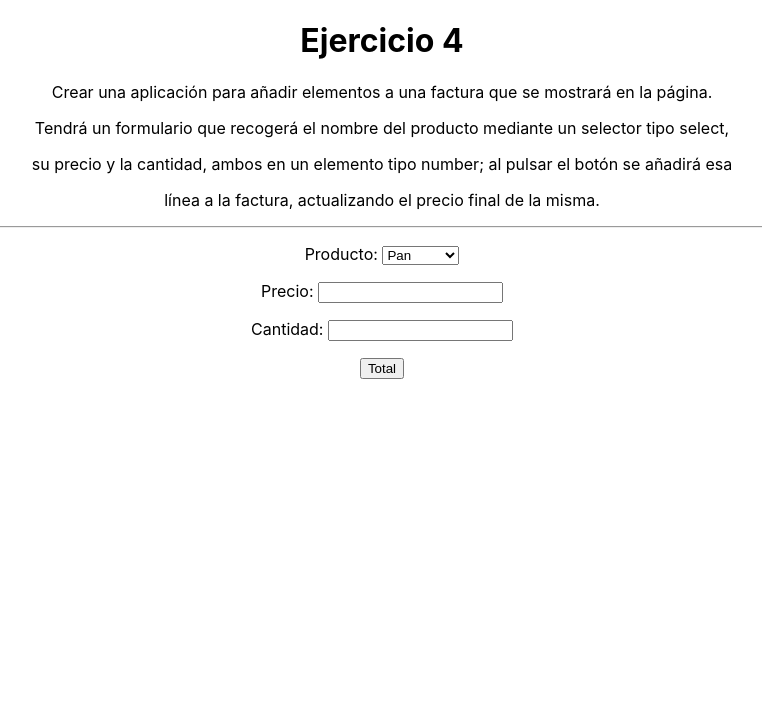
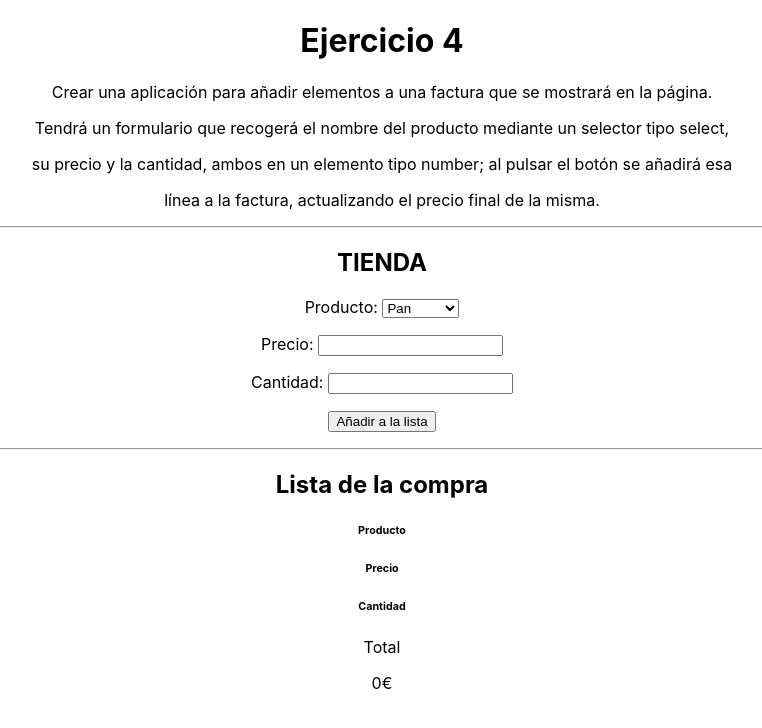
Before and after one commit to Ragontru/React3, a React (Create React App) app in the folder ejercicio4/: page / in a window 1280 px wide. Shown: the top 728 px of the page, without its empty margins (258-1020 px from the left). Built offline with nearby package versions, Linux system fonts and the light colour scheme.

Commit message:
Update EjercicioComponent.js

```diff
--- a/ejercicio4/src/components/EjercicioComponent.js
+++ b/ejercicio4/src/components/EjercicioComponent.js
@@ -4,13 +4,15 @@ class EjercicioComponent extends Component {
 
     constructor(props) {
         super(props);
-        this.totalArt = this.totalArt.bind(this);
+        this.alCarrito = this.alCarrito.bind(this);
     }
 
     render() {
         return (
-            <div>
-                <form onSubmit={this.totalArt}>
+            <div class="container">
+                <div class="items">
+                    <form onSubmit={this.alCarrito}>
+                        <h2 class="text-center">TIENDA</h2>
                         <p>
                             <label>Producto: </label>
                             <select>
@@ -30,21 +32,44 @@ class EjercicioComponent extends Component {
                             <input name="cant" type="number" />
                         </p>
                         <p>
-                        <input type="submit" value="Total"/>
+                            <button class="item-button alCarrito">Añadir a la lista</button>
                         </p>
                     </form>
+                </div>
+                <hr></hr>
+                <div class="row">
+                    <h2 class="text-center">Lista de la compra</h2>
+                    <div class="shopping-cart-header">
+                        <h6 class="text-truncate">Producto</h6>
+                    </div>
+                    <div class="shopping-cart-header">
+                        <h6 class="text-truncate">Precio</h6>
+                    </div>
+                    <div class="shopping-cart-header">
+                        <h6 class="text-truncate">Cantidad</h6>
+                    </div>
+                </div>
 
-                <ul id="listaCompra"></ul>
+                <div class="shopping-cart-items shoppingCartItemsContainer"></div>
+
+                <div class="row">
+                    <div class="shopping-cart-total align-items-center">
+                        <p class="mb-0">Total</p>
+                        <p class="shoppingCartTotal">0€</p>
+                    </div>
+                </div>
+
+
             </div >
         );
     }
 
-    totalArt(event) {
+    alCarrito(event) {
         event.preventDefault();
         const v1 = parseInt(event.target.precio.value);
         const v2 = parseInt(event.target.cant.value);
         const suma = v1 * v2;
-        alert('El total del ' + suma);
+        alert('El total del ' + suma + ' euros.');
     }
 
 }
```
Lines whose indentation alone changed are shown as unchanged.
